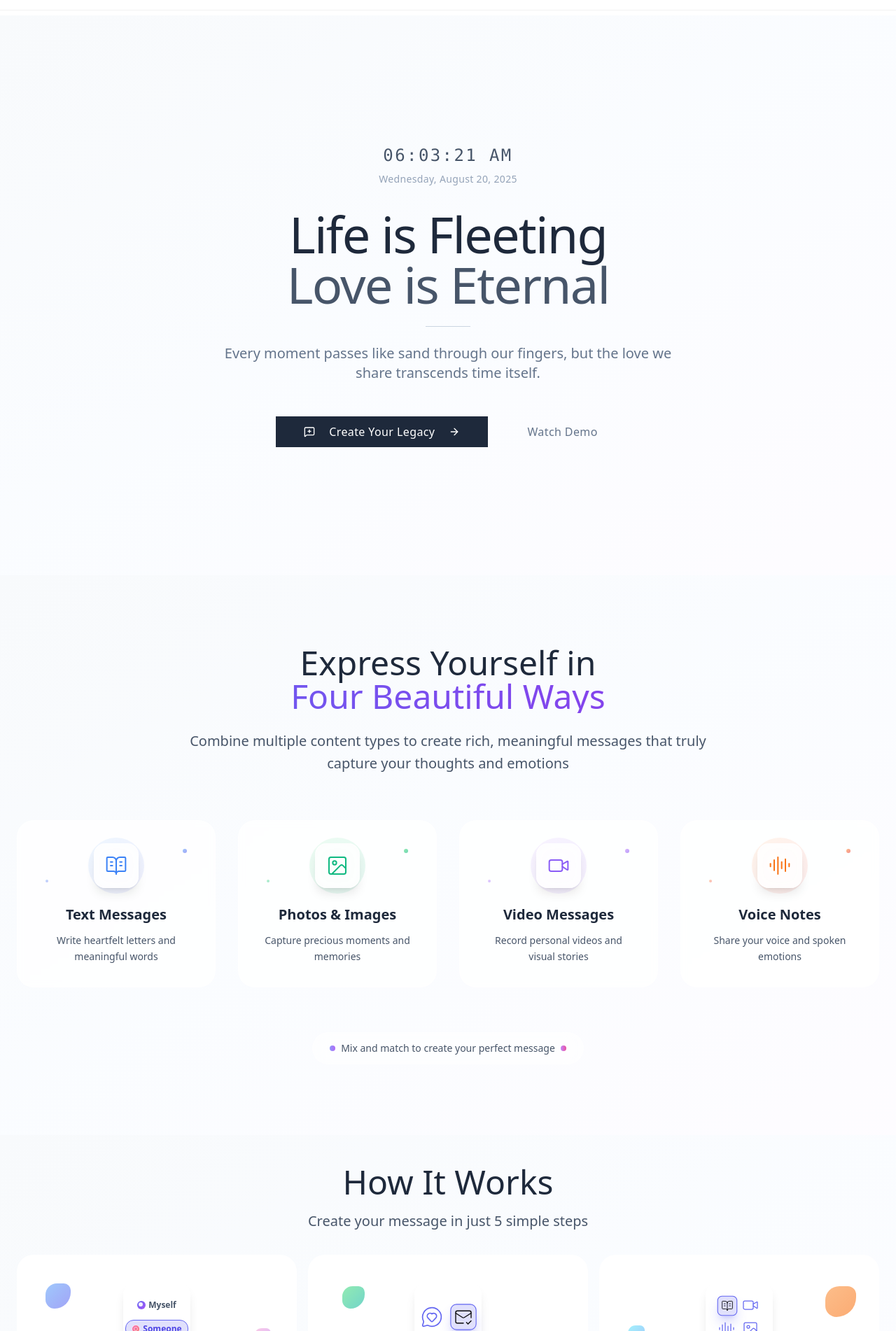
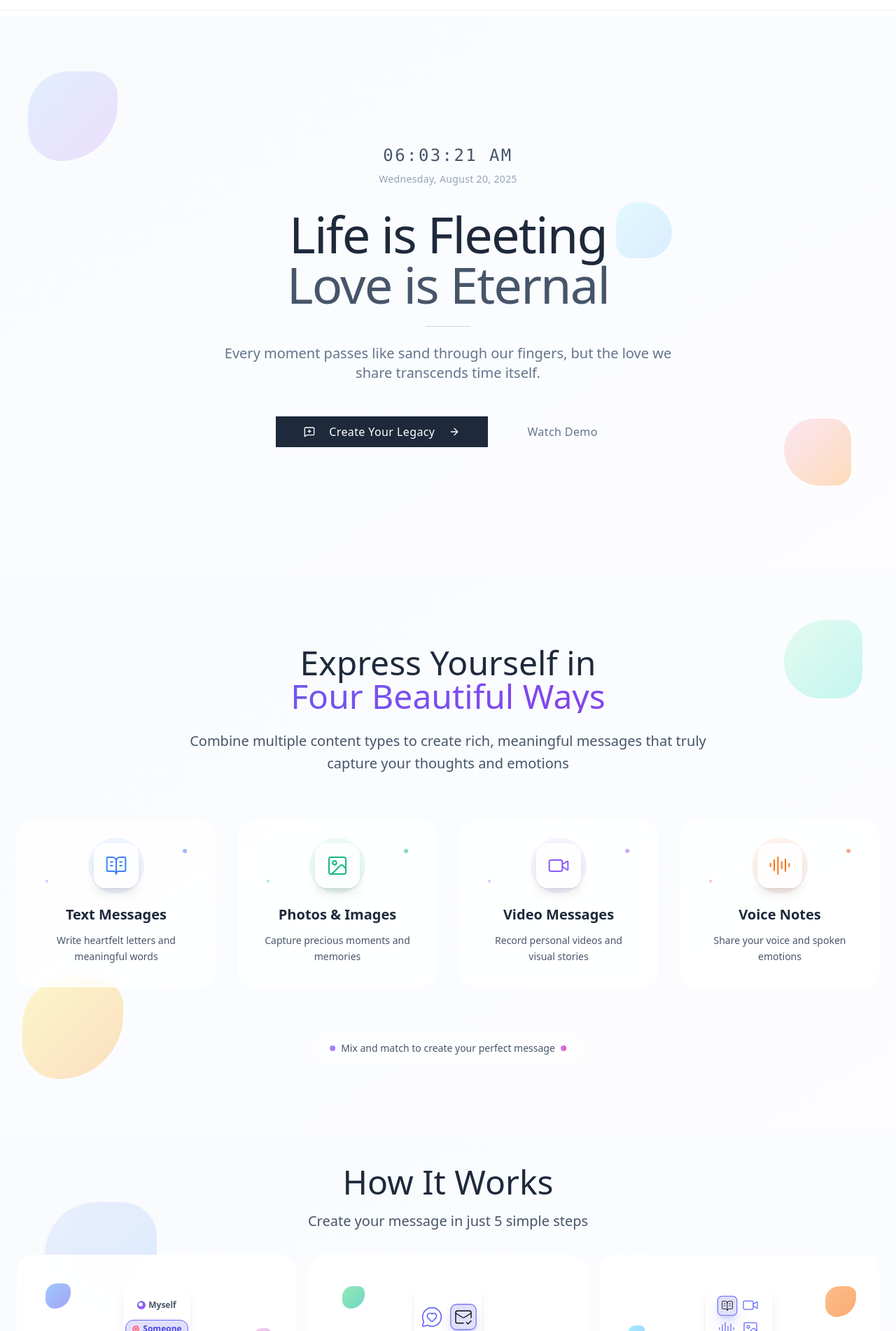
Before and after one commit to aishaksl/message-to-the-future, a React (Vite) app: page / in a window 1280 px wide. Shown: the part 58-1960 px from the top of the page at 70% size. Built offline with nearby package versions, Linux system fonts and the light colour scheme.

Commit message:
style(background): update background

```diff
--- a/src/components/layout/Hero.tsx
+++ b/src/components/layout/Hero.tsx
@@ -10,6 +10,11 @@ export const Hero: React.FC = () => {
     <div className="relative">
       {/* Hero Section - Full Screen */}
       <section className="min-h-screen bg-gradient-to-br from-slate-50 via-blue-50/30 to-purple-50/30 relative overflow-hidden flex items-center justify-center">
+        {/* Decorative blobs */}
+        <div className="absolute w-32 h-32 rounded-full bg-gradient-to-br from-blue-200 to-purple-300 top-20 left-10 opacity-40" style={{ borderRadius: '50% 30% 70% 40%' }}></div>
+        <div className="absolute w-24 h-24 rounded-full bg-gradient-to-br from-pink-200 to-orange-300 bottom-32 right-16 opacity-50" style={{ borderRadius: '60% 40% 30% 70%' }}></div>
+        <div className="absolute w-20 h-20 rounded-full bg-gradient-to-br from-cyan-200 to-blue-300 top-1/3 right-1/4 opacity-30" style={{ borderRadius: '40% 60% 50% 30%' }}></div>
+
         <div className="container mx-auto px-6 relative z-10">
           <HeroSection />
         </div>
@@ -17,6 +22,11 @@ export const Hero: React.FC = () => {
 
       {/* Content Types Section - Full Screen */}
       <section className="min-h-screen bg-gradient-to-br from-slate-50 via-blue-50/30 to-purple-50/30 relative overflow-hidden flex items-center justify-center">
+        {/* Decorative blobs */}
+        <div className="absolute w-28 h-28 rounded-full bg-gradient-to-br from-green-200 to-teal-300 top-16 right-12 opacity-35" style={{ borderRadius: '70% 30% 40% 60%' }}></div>
+        <div className="absolute w-36 h-36 rounded-full bg-gradient-to-br from-yellow-200 to-orange-300 bottom-20 left-8 opacity-45" style={{ borderRadius: '50% 30% 70% 40%' }}></div>
+        <div className="absolute w-22 h-22 rounded-full bg-gradient-to-br from-purple-200 to-pink-300 top-2/3 left-1/3 opacity-25" style={{ borderRadius: '30% 70% 60% 40%' }}></div>
+
         <div className="container mx-auto px-6 relative z-10">
           <ContentTypesSection />
         </div>
@@ -24,6 +34,11 @@ export const Hero: React.FC = () => {
 
       {/* How It Works Section - Full Screen */}
       <section className="min-h-screen bg-gradient-to-br from-slate-50 via-blue-50/30 to-purple-50/30 relative overflow-hidden flex items-center justify-center">
+        {/* Decorative blobs */}
+        <div className="absolute w-40 h-40 rounded-full bg-gradient-to-br from-indigo-200 to-blue-300 top-24 left-16 opacity-30" style={{ borderRadius: '60% 40% 30% 70%' }}></div>
+        <div className="absolute w-26 h-26 rounded-full bg-gradient-to-br from-rose-200 to-pink-300 bottom-28 right-20 opacity-40" style={{ borderRadius: '40% 60% 70% 30%' }}></div>
+        <div className="absolute w-18 h-18 rounded-full bg-gradient-to-br from-emerald-200 to-green-300 top-1/2 right-1/3 opacity-35" style={{ borderRadius: '70% 30% 50% 50%' }}></div>
+
         <div className="container mx-auto px-6 relative z-10">
           <HowItWorks />
         </div>
@@ -31,6 +46,11 @@ export const Hero: React.FC = () => {
 
       {/* Features Section - Full Screen */}
       <section className="min-h-screen bg-gradient-to-br from-slate-50 via-blue-50/30 to-purple-50/30 relative overflow-hidden flex items-center justify-center">
+        {/* Decorative blobs */}
+        <div className="absolute w-30 h-30 rounded-full bg-gradient-to-br from-amber-200 to-yellow-300 top-32 right-24 opacity-45" style={{ borderRadius: '50% 30% 70% 40%' }}></div>
+        <div className="absolute w-34 h-34 rounded-full bg-gradient-to-br from-violet-200 to-purple-300 bottom-16 left-12 opacity-35" style={{ borderRadius: '30% 70% 40% 60%' }}></div>
+        <div className="absolute w-24 h-24 rounded-full bg-gradient-to-br from-teal-200 to-cyan-300 top-3/4 left-2/3 opacity-30" style={{ borderRadius: '60% 40% 30% 70%' }}></div>
+
         <div className="container mx-auto px-6 relative z-10">
           <FeaturesSection />
         </div>
@@ -38,6 +58,11 @@ export const Hero: React.FC = () => {
 
       {/* CTA Section - Full Screen */}
       <section className="min-h-screen bg-gradient-to-br from-slate-50 via-blue-50/30 to-purple-50/30 relative overflow-hidden flex items-center justify-center">
+        {/* Decorative blobs */}
+        <div className="absolute w-38 h-38 rounded-full bg-gradient-to-br from-orange-200 to-red-300 top-20 left-20 opacity-40" style={{ borderRadius: '70% 30% 60% 40%' }}></div>
+        <div className="absolute w-28 h-28 rounded-full bg-gradient-to-br from-sky-200 to-blue-300 bottom-24 right-16 opacity-35" style={{ borderRadius: '40% 60% 30% 70%' }}></div>
+        <div className="absolute w-32 h-32 rounded-full bg-gradient-to-br from-lime-200 to-green-300 top-1/2 left-1/4 opacity-25" style={{ borderRadius: '50% 50% 70% 30%' }}></div>
+
         <div className="container mx-auto px-6 relative z-10">
           <CTASection />
         </div>
```
